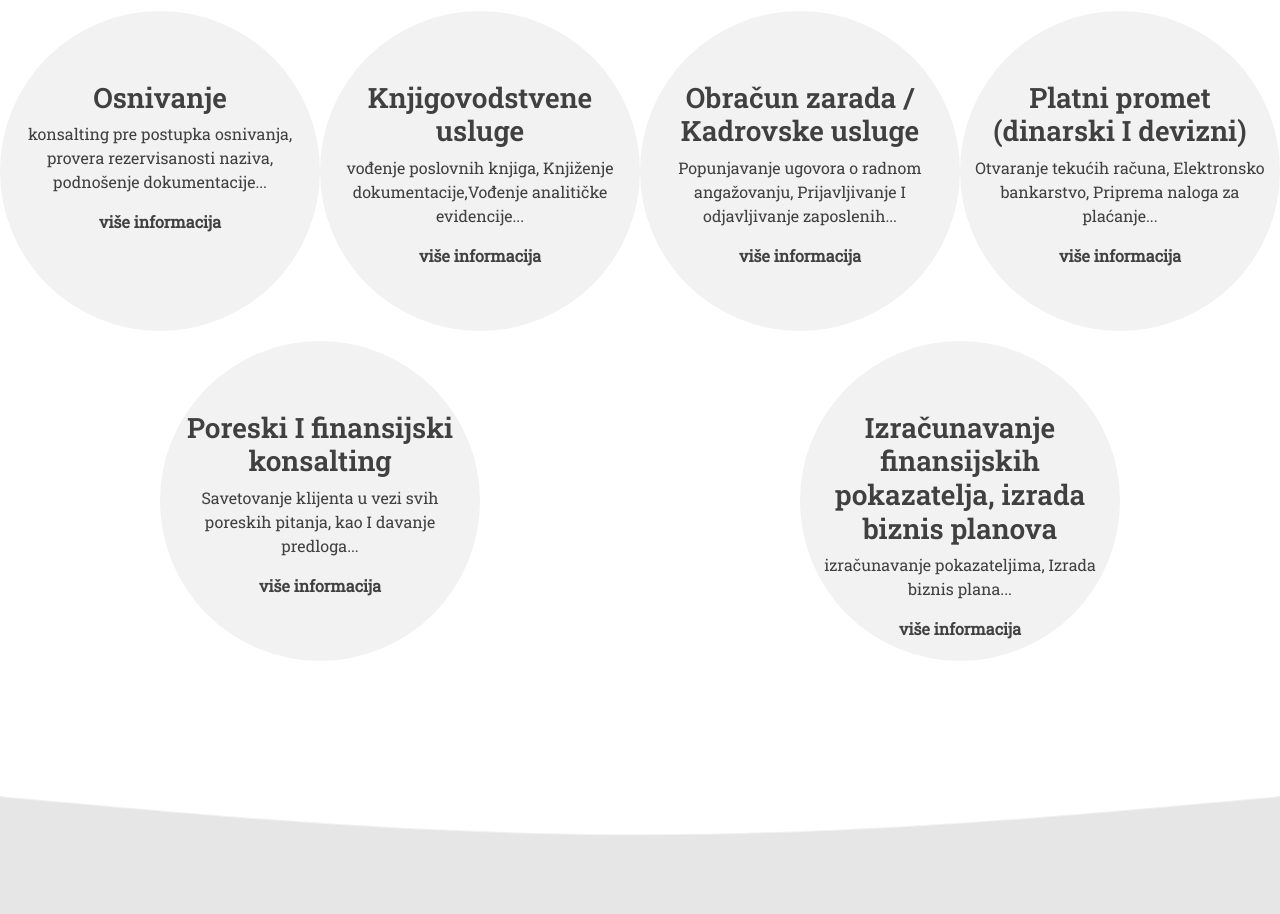
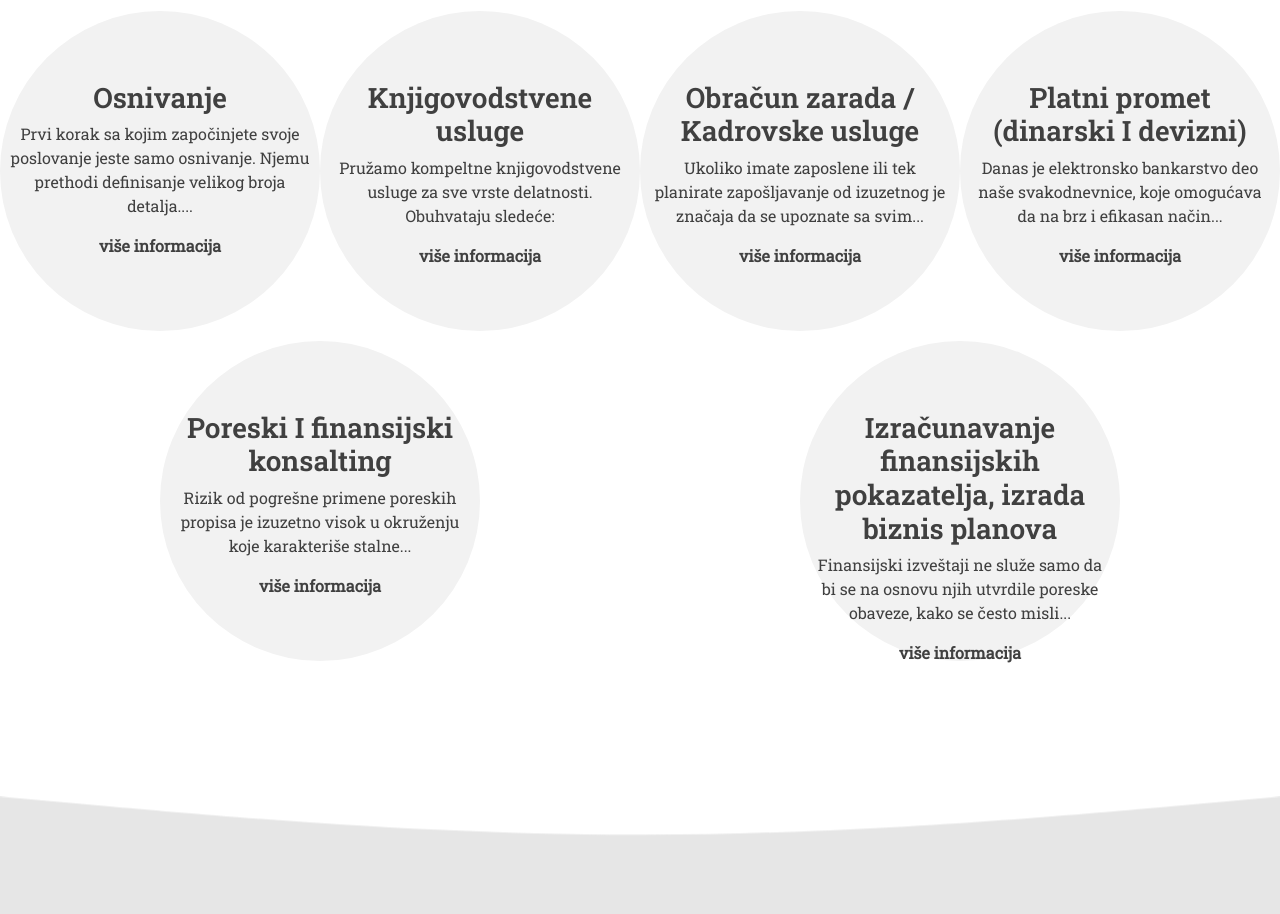
Before and after one commit to DusanJankovic877/flowlence, a Vue app: page / in a window 1280 px wide. Shown: the part 1566-2480 px from the top of the page. Built offline with nearby package versions, Linux system fonts and the light colour scheme.

Commit message:
At ServicesComponent i have changed paragraphs for buttons

```diff
--- a/src/components/ServicesComponent.vue
+++ b/src/components/ServicesComponent.vue
@@ -6,7 +6,10 @@
       <button  class="prices-link krug" @click="foundationServices">
         <div class="price-card-body">
         <h3>Osnivanje</h3>
-          <p class="card-text">konsalting pre postupka osnivanja, provera rezervisanosti naziva, podnošenje dokumentacije...</p>
+          <p class="card-text">
+            Prvi korak sa kojim započinjete svoje poslovanje jeste samo osnivanje. Njemu prethodi
+            definisanje velikog broja detalja....
+          </p>
           <p><b>više informacija</b> </p>
         </div>
       </button><!-- 1st -->
@@ -14,7 +17,7 @@
       <button class="prices-link krug" @click="accountingServices">
         <div class="price-card-body">
         <h3>Knjigovodstvene usluge</h3>
-          <p class="card-text">vođenje poslovnih knjiga, Knjiženje dokumentacije,Vođenje analitičke evidencije...</p>
+          <p class="card-text">Pružamo kompeltne knjigovodstvene usluge za sve vrste delatnosti. Obuhvataju sledeće:</p>
           <p><b>više informacija</b> </p>
 
         </div>
@@ -23,7 +26,10 @@
       <button class="prices-link krug" @click="payrollPersonnelServices">
         <div class="price-card-body">
         <h3>Obračun zarada / Kadrovske usluge</h3>
-          <p class="card-text">Popunjavanje ugovora o radnom angažovanju, Prijavljivanje I odjavljivanje zaposlenih...</p>
+          <p class="card-text">
+            Ukoliko imate zaposlene ili tek planirate zapošljavanje od izuzetnog je značaja da se
+            upoznate sa svim...
+          </p>
           <p><b>više informacija</b> </p>
         </div>
       </button><!-- 3rd-->
@@ -32,7 +38,10 @@
       <button class="prices-link krug" @click="paymentsServices">
         <div class="price-card-body">
         <h3>Platni promet (dinarski I devizni)</h3>
-          <p class="card-text">Otvaranje tekućih računa, Elektronsko bankarstvo, Priprema naloga za plaćanje...</p>
+          <p class="card-text">
+            Danas je elektronsko bankarstvo deo naše svakodnevnice, koje omogućava da na brz i
+            efikasan način...
+          </p>
           <p><b>više informacija</b> </p>
         </div>
       </button><!-- 4th-->
@@ -40,7 +49,10 @@
       <button class="prices-link krug" @click="taxFinancialConsultings">
         <div class="price-card-body">
         <h3>Poreski I finansijski konsalting</h3>
-          <p class="card-text">Savetovanje klijenta u vezi svih poreskih pitanja, kao I davanje predloga...</p>
+          <p class="card-text">
+            Rizik od pogrešne primene poreskih propisa je izuzetno visok u okruženju koje karakteriše
+            stalne...
+          </p>
           <p><b>više informacija</b> </p>
         </div>
       </button><!-- 5th-->
@@ -48,7 +60,10 @@
       <button class="prices-link krug" @click="calculationFinancialIndicators">
         <div class="price-card-body">
         <h3>Izračunavanje finansijskih pokazatelja, izrada biznis planova</h3>
-          <p class="card-text">izračunavanje pokazateljima, Izrada biznis plana...</p>
+          <p class="card-text">
+            Finansijski izveštaji ne služe samo da bi se na osnovu njih utvrdile poreske obaveze, kako se
+            često misli...
+          </p>
           <p><b>više informacija</b> </p>
         </div>
       </button> <!-- 6th-->
```
